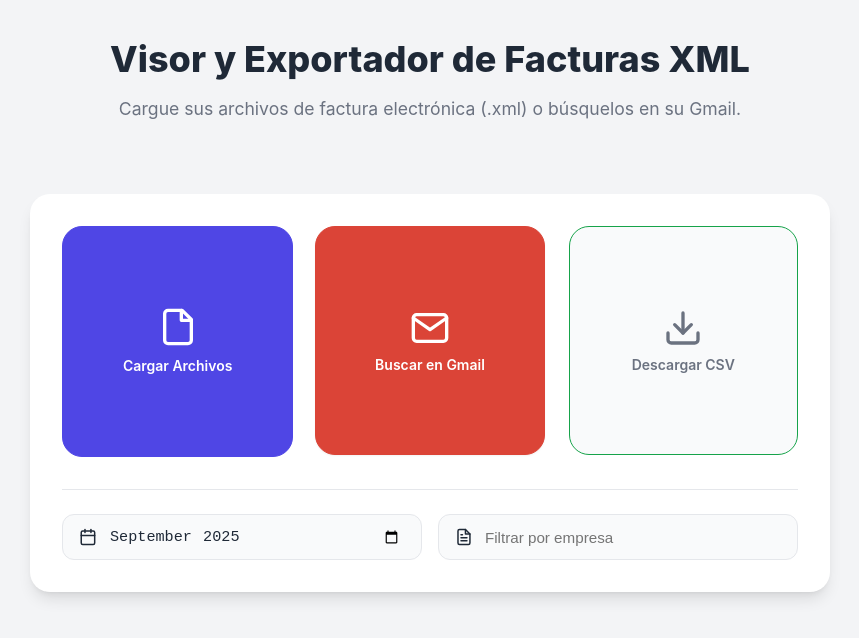
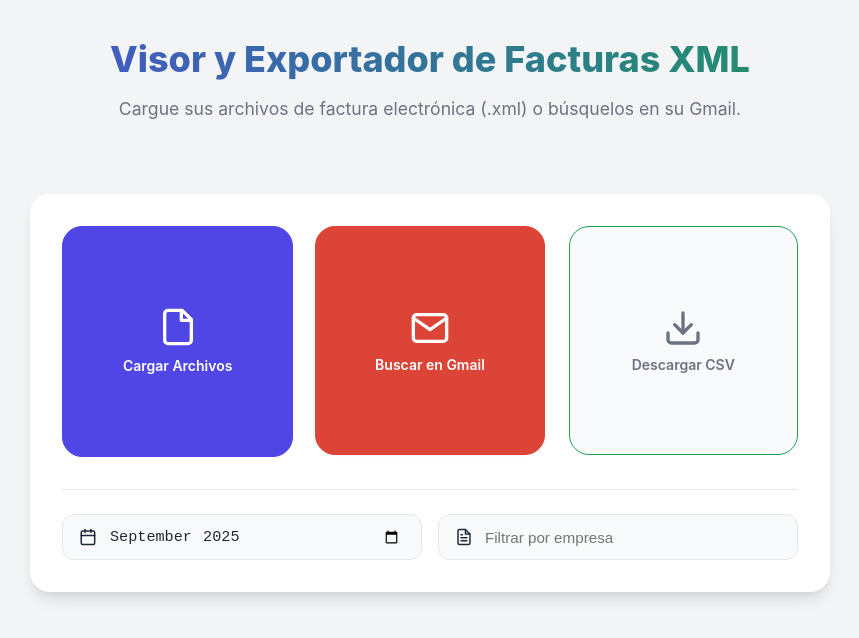
Before and after one commit to century909/xml-to-csv-pwa, a React (Vite) app: page / in a window 1280 px wide. Shown: the top 638 px of the page, without its empty margins (210-1069 px from the left). Built offline with nearby package versions, Linux system fonts and the light colour scheme.

Commit message:
feat(ui): Aplicar degradado de color al título principal

```diff
--- a/src/App.css
+++ b/src/App.css
@@ -50,7 +50,11 @@ body {
   font-size: 2.25rem;
   font-weight: 800;
   margin: 0 0 1rem 0;
-  color: var(--text-color);
+  background: linear-gradient(90deg, var(--primary-color), var(--secondary-color));
+  -webkit-background-clip: text;
+  -webkit-text-fill-color: transparent;
+  background-clip: text;
+  text-fill-color: transparent;
 }
 
 .App-header p {
```
